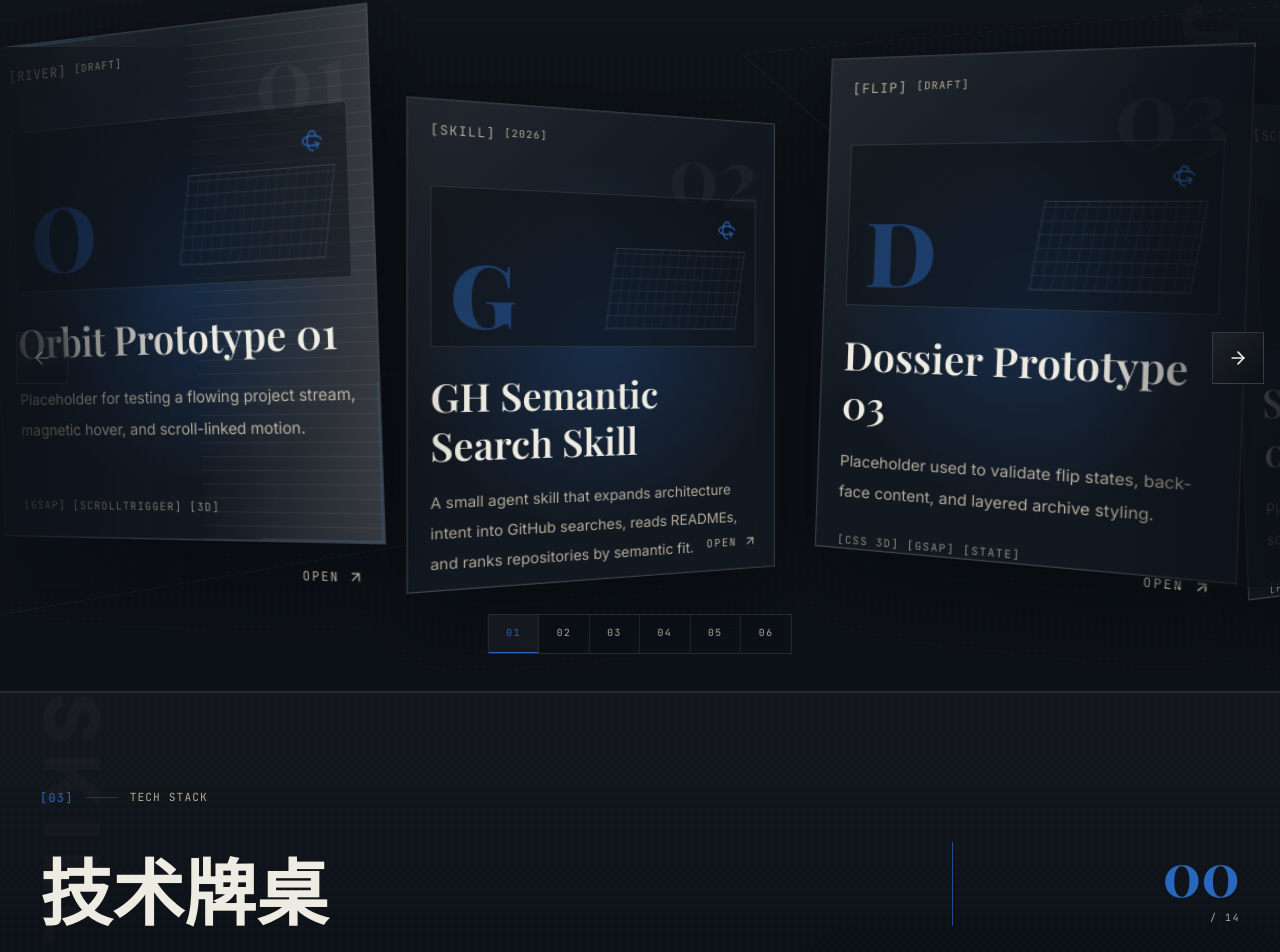
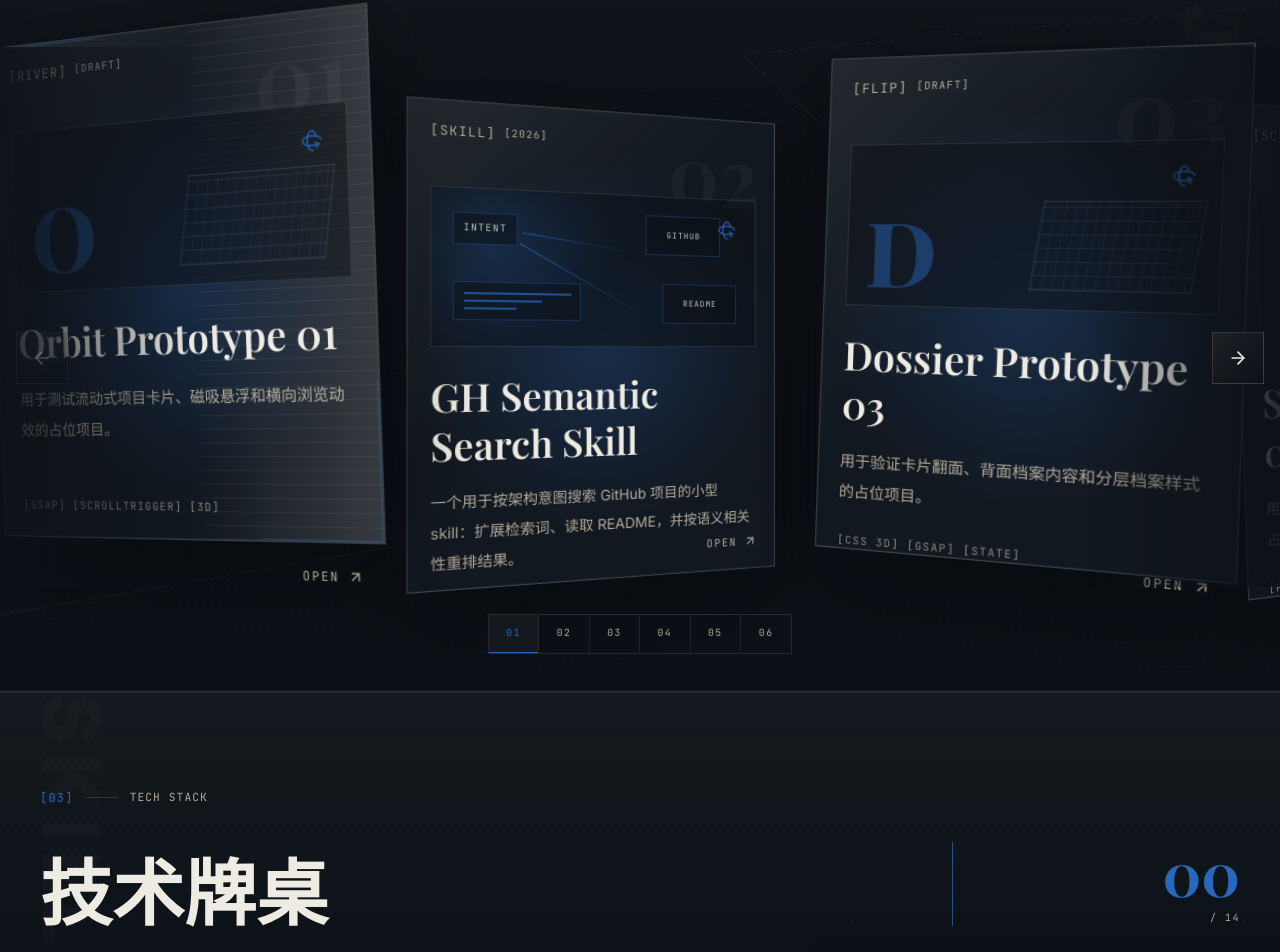
Before and after one commit to muyuzhong/self-blog, a Next.js app: page / in a window 1280 px wide. Shown: the part 1934-2886 px from the top of the page. Built offline with nearby package versions, Linux system fonts and the light colour scheme.

Commit message:
Polish semantic skill project card

```diff
--- a/src/app/globals.css
+++ b/src/app/globals.css
@@ -411,6 +411,104 @@
     transform: translateZ(34px);
   }
 
+  .project-river-preview-semantic {
+    align-items: stretch;
+    background:
+      radial-gradient(circle at 18% 38%, hsl(var(--accent) / 0.24), transparent 7rem),
+      linear-gradient(135deg, hsl(var(--foreground) / 0.09) 0 1px, transparent 1px 18px),
+      hsl(var(--background) / 0.58);
+  }
+
+  .project-semantic-visual {
+    position: relative;
+    display: block;
+    min-height: 7rem;
+    width: 100%;
+    transform: translateZ(24px);
+  }
+
+  .project-semantic-query,
+  .project-semantic-node,
+  .project-semantic-rank {
+    position: absolute;
+    border: 1px solid hsl(var(--accent) / 0.34);
+    background: hsl(var(--background) / 0.54);
+    font-family: "JetBrains Mono", ui-monospace, monospace;
+    text-transform: uppercase;
+    color: hsl(var(--foreground) / 0.82);
+  }
+
+  .project-semantic-query {
+    left: 0.2rem;
+    top: 0.35rem;
+    padding: 0.45rem 0.52rem;
+    font-size: 0.56rem;
+    letter-spacing: 0.14em;
+  }
+
+  .project-semantic-node {
+    display: grid;
+    height: 2.45rem;
+    min-width: 4.8rem;
+    place-items: center;
+    font-size: 0.5rem;
+    letter-spacing: 0.13em;
+  }
+
+  .project-semantic-node-a {
+    right: 1.3rem;
+    top: 0.1rem;
+  }
+
+  .project-semantic-node-b {
+    right: 0.25rem;
+    bottom: 0.4rem;
+  }
+
+  .project-semantic-line {
+    position: absolute;
+    height: 1px;
+    transform-origin: 0 50%;
+    background: linear-gradient(90deg, hsl(var(--accent) / 0.72), transparent);
+  }
+
+  .project-semantic-line-a {
+    left: 4.2rem;
+    top: 1.45rem;
+    width: 39%;
+    transform: rotate(8deg);
+  }
+
+  .project-semantic-line-b {
+    left: 4rem;
+    top: 2.05rem;
+    width: 52%;
+    transform: rotate(29deg);
+  }
+
+  .project-semantic-rank {
+    bottom: 0.5rem;
+    left: 0.2rem;
+    display: grid;
+    width: 42%;
+    gap: 0.34rem;
+    padding: 0.55rem;
+  }
+
+  .project-semantic-rank span {
+    display: block;
+    height: 2px;
+    background: hsl(var(--accent) / 0.72);
+  }
+
+  .project-semantic-rank span:nth-child(2) {
+    width: 72%;
+  }
+
+  .project-semantic-rank span:nth-child(3) {
+    width: 48%;
+  }
+
   .project-river-letter {
     font-family: "Playfair Display", "Noto Serif SC", serif;
     font-size: clamp(3.75rem, 6.4vw, 6.1rem);
--- a/src/components/sections/Projects.tsx
+++ b/src/components/sections/Projects.tsx
@@ -296,9 +296,31 @@ export function Projects() {
                         <span className="project-river-number">
                           {String(index + 1).padStart(2, "0")}
                         </span>
-                        <span className="project-river-preview">
-                          <span className="project-river-letter">{project.title.slice(0, 1)}</span>
-                          <span className="project-river-scan" />
+                        <span
+                          className={cn(
+                            "project-river-preview",
+                            project.visual === "semantic-search" && "project-river-preview-semantic",
+                          )}
+                        >
+                          {project.visual === "semantic-search" ? (
+                            <span className="project-semantic-visual" aria-hidden="true">
+                              <span className="project-semantic-query">intent</span>
+                              <span className="project-semantic-line project-semantic-line-a" />
+                              <span className="project-semantic-line project-semantic-line-b" />
+                              <span className="project-semantic-node project-semantic-node-a">GitHub</span>
+                              <span className="project-semantic-node project-semantic-node-b">README</span>
+                              <span className="project-semantic-rank">
+                                <span />
+                                <span />
+                                <span />
+                              </span>
+                            </span>
+                          ) : (
+                            <>
+                              <span className="project-river-letter">{project.title.slice(0, 1)}</span>
+                              <span className="project-river-scan" />
+                            </>
+                          )}
                           <Rotate3D className="absolute right-5 top-5 h-5 w-5 text-accent/70" />
                         </span>
                         <span className="block text-left">
--- a/src/lib/data.ts
+++ b/src/lib/data.ts
@@ -36,12 +36,13 @@ export const projects: Array<{
   link: string
   demo?: string
   dossier?: string
+  visual?: "semantic-search"
 }> = [
   {
     title: "Orbit Prototype 01",
     category: "River",
     date: "Draft",
-    description: "Placeholder for testing a flowing project stream, magnetic hover, and scroll-linked motion.",
+    description: "用于测试流动式项目卡片、磁吸悬浮和横向浏览动效的占位项目。",
     technologies: ["GSAP", "ScrollTrigger", "3D"],
     tags: ["prototype"],
     image: "",
@@ -51,18 +52,19 @@ export const projects: Array<{
     title: "GH Semantic Search Skill",
     category: "Skill",
     date: "2026",
-    description: "A small agent skill that expands architecture intent into GitHub searches, reads READMEs, and ranks repositories by semantic fit.",
+    description: "一个用于按架构意图搜索 GitHub 项目的小型 skill：扩展检索词、读取 README，并按语义相关性重排结果。",
     technologies: ["Claude Skill", "GitHub CLI", "Semantic Search"],
     tags: ["skill", "github", "agent"],
     image: "",
     link: "https://github.com/muyuzhong/gh-semantic-search-skill",
     dossier: "这个 skill 把“按架构思想找项目”变成一条可执行流程：扩展搜索词、并行查询 GitHub、读取 README，并按语义相关性重排结果。",
+    visual: "semantic-search",
   },
   {
     title: "Dossier Prototype 03",
     category: "Flip",
     date: "Draft",
-    description: "Placeholder used to validate flip states, back-face content, and layered archive styling.",
+    description: "用于验证卡片翻面、背面档案内容和分层档案样式的占位项目。",
     technologies: ["CSS 3D", "GSAP", "State"],
     tags: ["prototype"],
     image: "",
@@ -72,7 +74,7 @@ export const projects: Array<{
     title: "Signal Prototype 04",
     category: "Scroll",
     date: "Draft",
-    description: "Placeholder for experimenting with pinned scroll progress and a cinematic horizontal flow.",
+    description: "用于实验滚动进度、横向切换和电影感场景推进的占位项目。",
     technologies: ["Pin", "Scrub", "Timeline"],
     tags: ["prototype"],
     image: "",
@@ -82,7 +84,7 @@ export const projects: Array<{
     title: "Depth Prototype 05",
     category: "Space",
     date: "Draft",
-    description: "Placeholder for testing foreground and background depth without adding final content.",
+    description: "用于测试前景、背景和卡片景深关系的占位项目。",
     technologies: ["Perspective", "Transform", "Layer"],
     tags: ["prototype"],
     image: "",
@@ -92,7 +94,7 @@ export const projects: Array<{
     title: "Archive Prototype 06",
     category: "Index",
     date: "Draft",
-    description: "Placeholder for future screenshots, evidence links, and richer project notes.",
+    description: "用于预留未来项目截图、证据链接和更完整项目记录的占位项目。",
     technologies: ["Next.js", "UI", "Motion"],
     tags: ["prototype"],
     image: "",
```
